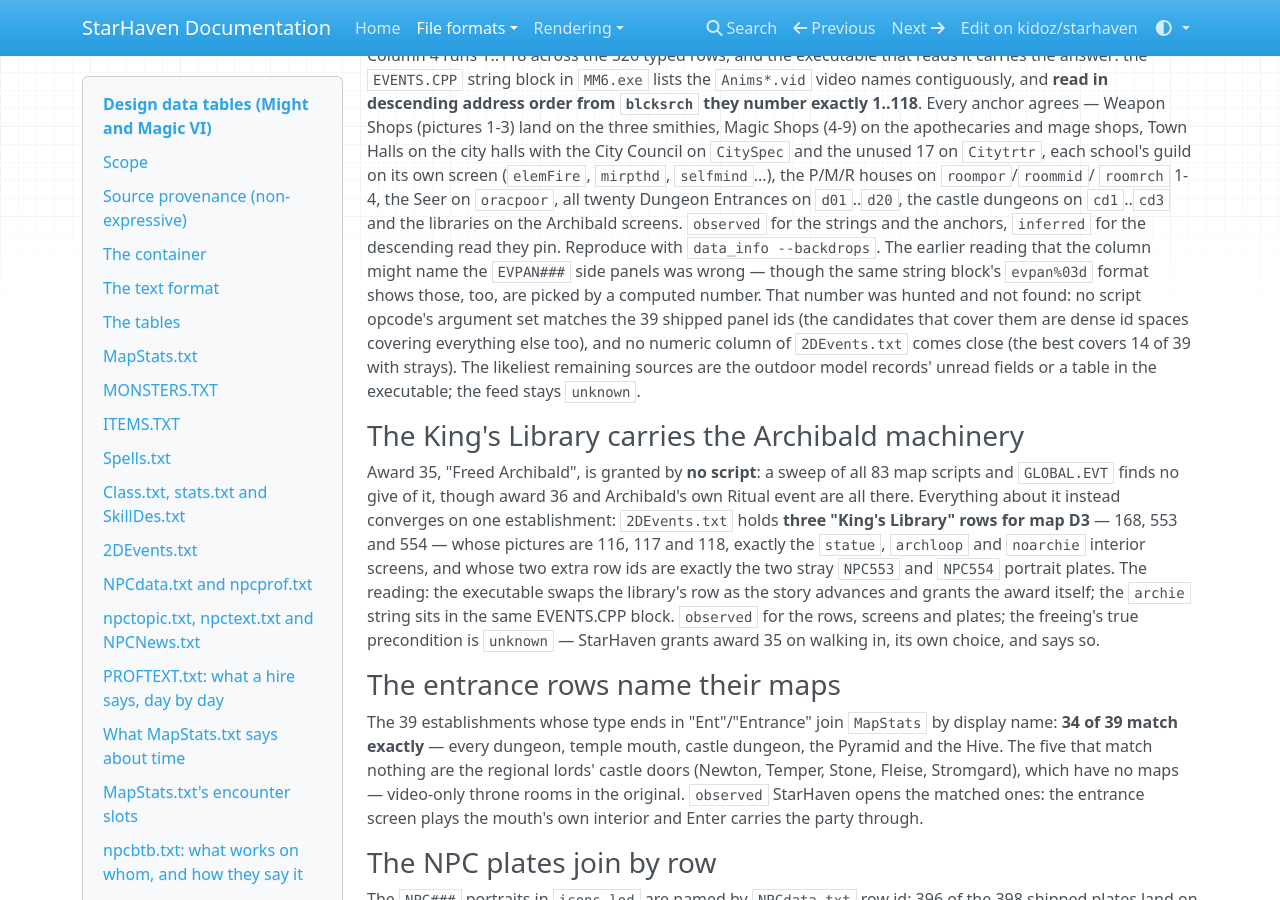
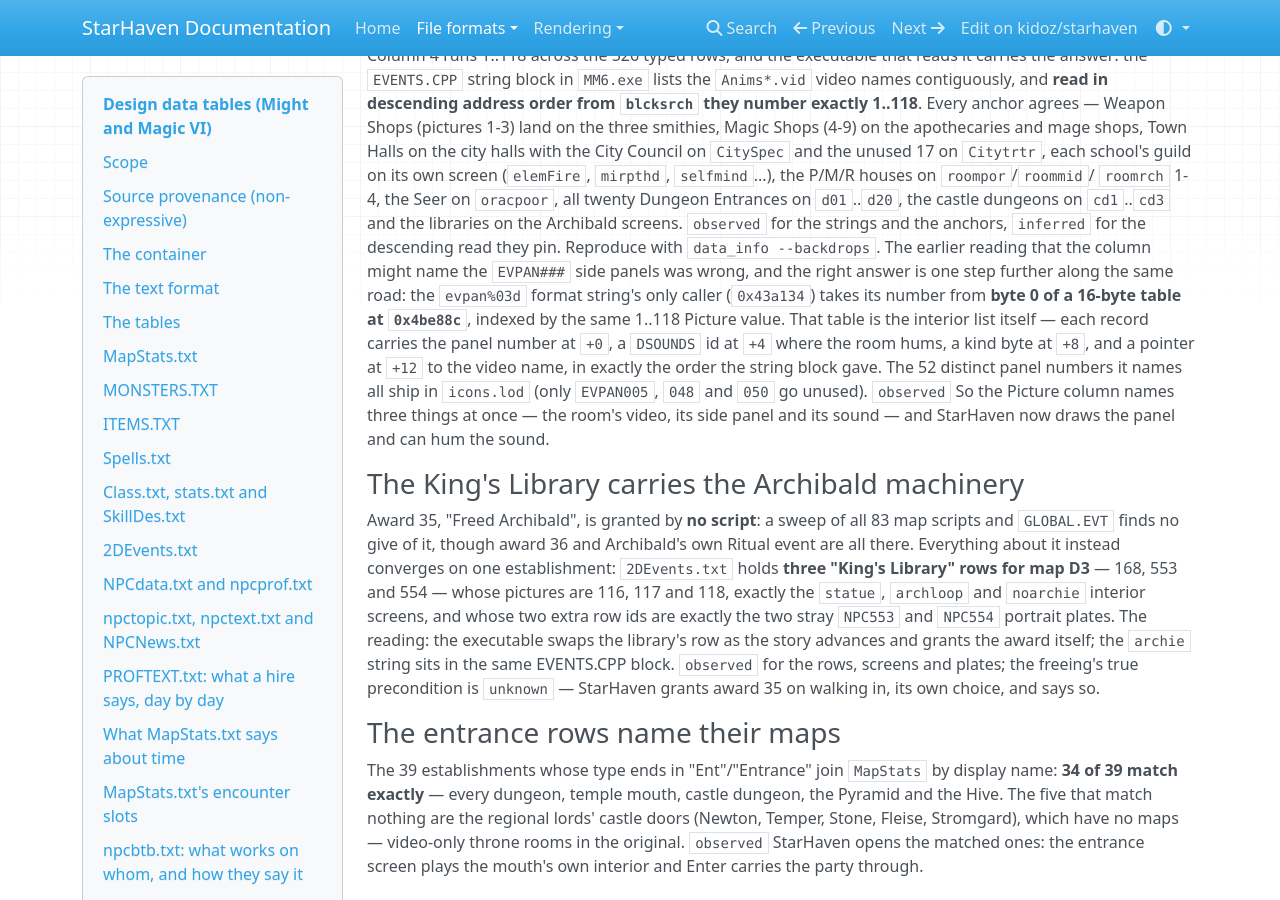
Before and after one commit to kidoz/starhaven, an MkDocs documentation site: the page built from docs/formats/text-tables.md, in a window 1280 px wide and 900 px high, scrolled down 5714 px. Built offline with MkDocs 1.6.1, drawn with Linux system fonts in a browser that asks for light colours; nearby versions of some CDN libraries.

Commit message:
Find the panels shelved in the same drawer as the rooms

```diff
--- a/docs/formats/text-tables.md
+++ b/docs/formats/text-tables.md
@@ -294,14 +294,17 @@ halls with the City Council on `CitySpec` and the unused 17 on
 the Archibald screens. `observed` for the strings and the anchors,
 `inferred` for the descending read they pin. Reproduce with
 `data_info --backdrops`. The earlier reading that the column might name
-the `EVPAN###` side panels was wrong — though the same string block's
-`evpan%03d` format shows those, too, are picked by a computed number.
-That number was hunted and not found: no script opcode's argument set
-matches the 39 shipped panel ids (the candidates that cover them are
-dense id spaces covering everything else too), and no numeric column of
-`2DEvents.txt` comes close (the best covers 14 of 39 with strays). The
-likeliest remaining sources are the outdoor model records' unread
-fields or a table in the executable; the feed stays `unknown`.
+the `EVPAN###` side panels was wrong, and the right answer is one step
+further along the same road: the `evpan%03d` format string's only caller
+(`0x43a134`) takes its number from **byte 0 of a 16-byte table at
+`0x4be88c`**, indexed by the same 1..118 Picture value. That table is the
+interior list itself — each record carries the panel number at `+0`, a
+`DSOUNDS` id at `+4` where the room hums, a kind byte at `+8`, and a
+pointer at `+12` to the video name, in exactly the order the string block
+gave. The 52 distinct panel numbers it names all ship in `icons.lod`
+(only `EVPAN005`, `048` and `050` go unused). `observed` So the Picture
+column names three things at once — the room's video, its side panel and
+its sound — and StarHaven now draws the panel and can hum the sound.
 
 ### The King's Library carries the Archibald machinery
 
```
Also changed, not shown: README.md (+7 -6 lines), 2 other files.
